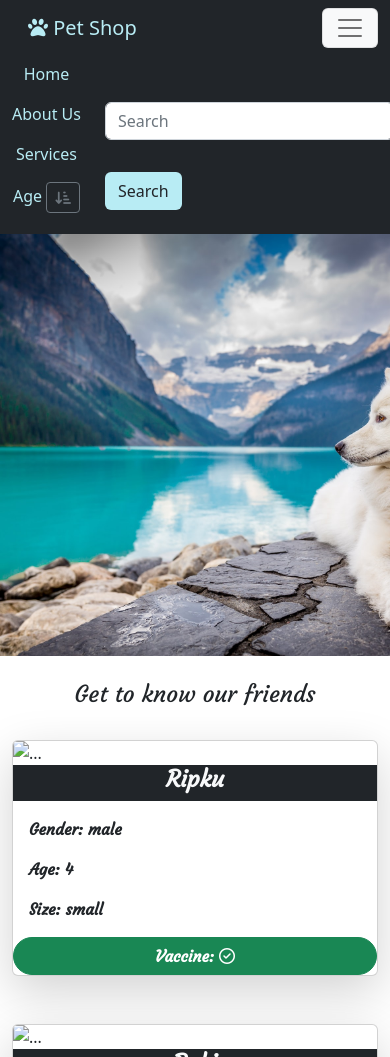
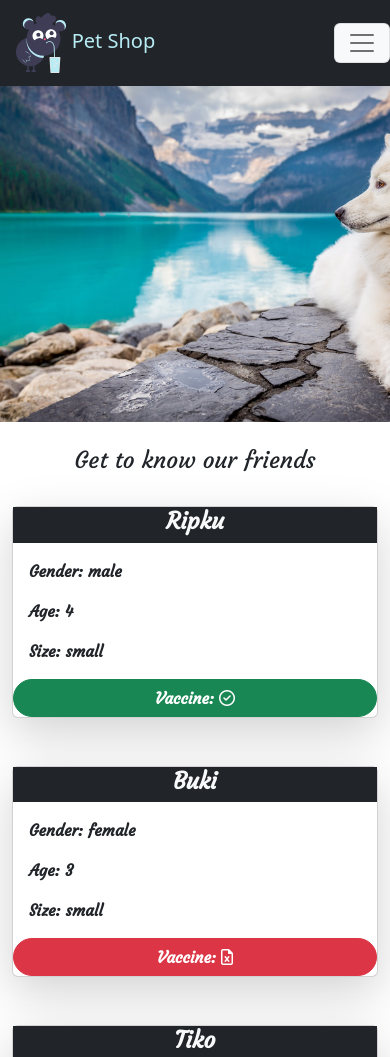
Before and after one commit to hsntrk/FE16-CR5-HasanAcartuerk, a plain HTML site: page index.html in a window 390 px wide. Shown: the top 1057 px of the page. Drawn offline with nearby package versions, Linux system fonts and the light colour scheme.

Commit message:
added new svg for logo, html structure for responsiveness, small changes and navbar

```diff
--- a/index.html
+++ b/index.html
@@ -28,17 +28,18 @@
 
 <body>
     <!-- navbar -->
-    <nav class="navbar navbar-expand-lg bg-dark colorturkislight">
-        <div class="container-fluid text-align-center">
-            <a href="#" class="navbar-brand navbar-dark colorturkislight ms-3"><i class="fa-solid fa-paw btn-prio"></i> Pet Shop</a>
+
+    <nav class="navbar navbar-expand-lg bg-dark fixed-top align-items-center colorturkislight">
+
+            <a href="#" class="navbar-brand navbar-dark colorturkislight ms-3"><img src="img/logo.svg" alt="" height="60vh"> Pet Shop</a>
 
             <button class="navbar-toggler bg-light" type="button" data-bs-toggle="collapse" data-bs-target="#navmenu">
                 <span class="navbar-toggler-icon"></span>
             </button>
 
-            <div class="collapse navbar-collapse text-align-center d-flex justify-content-between align-items-center" id="navmenu">
-                <ul class="navbar-nav navbar-dark align-items-center">
-                    <li class="nav-item"><a href="index.html" class="nav-link colorturkislight">Home</a></li>
+            <div class="collapse navbar-collapse justify-content-between align-items-center" id="navmenu">
+                <ul class="navbar-nav navbar-dark mr-auto d-lg-flex justify-content-around align-items-center">
+                    <li class="nav-item active"><a href="index.html" class="nav-link colorturkislight">Home</a></li>
                     <li class="nav-item"><a href="#" class="nav-link colorturkislight">About Us</a></li>
                     <li class="nav-item"><a href="#" class="nav-link colorturkislight">Services</a></li>
                     <li class="nav-item"><a href="#" class="nav-link colorturkislight">Age <button type="button" class="btn btn-outline-secondary btn-sm btn-prio"><i class="fa-solid fa-arrow-down-short-wide"></i></button></a></li>
@@ -50,7 +51,6 @@
                 </div>
             </div>
 
-        </div>
     </nav>
 
     <!-- head section background image  -->
@@ -102,7 +102,7 @@
     <!-- social media icons -->
     <section class="container-fluid pb-1 bgturkislight">
         <div class="container">
-            <div class="justify-content-center align-items-center">
+            <div class="d-flex justify-content-center align-items-center">
                 <div class="m-1 p-1 d-lg-flex justify-content-center">
                     <button type="button" class="btn m-1"><i class="fa-brands fa-facebook"></i></button>
                     <button type="button" class="btn m-1"><i class="fa-brands fa-twitter"></i></button>
--- a/js/script.js
+++ b/js/script.js
@@ -14,7 +14,7 @@ class Animal {
         return `
     <div class="col rounded">
         <div class="card shadow-lg">
-            <img src="${this.image}" class="card-img-top" alt="...">
+            <img src="${this.image}" class="card-img-top d-none d-md-block" alt="...">
             <div class="bg-dark">
                 <h3 class="card-title text-light text-center cardtitle">${this.name}</h3>
             </div>
@@ -54,7 +54,7 @@ class Cat extends Animal {
         return `
     <div class="col rounded">
         <div class="card shadow-lg">
-            <img src="${this.image}" class="card-img-top" alt="...">
+            <img src="${this.image}" class="card-img-top d-none d-md-block" alt="...">
             <div class="bg-dark">
                 <h3 class="card-title text-light text-center cardtitle">${this.name}</h3>
             </div>
@@ -86,7 +86,7 @@ class Dog extends Animal {
         return `
     <div class="col rounded">
         <div class="card shadow-lg">
-            <img src="${this.image}" class="card-img-top" alt="...">
+            <img src="${this.image}" class="card-img-top d-none d-md-block" alt="...">
             <div class="bg-dark">
                 <h3 class="card-title text-light text-center cardtitle">${this.name}</h3>
             </div>
```
Also changed, not shown: img/logo.svg (added), 1 other file.
